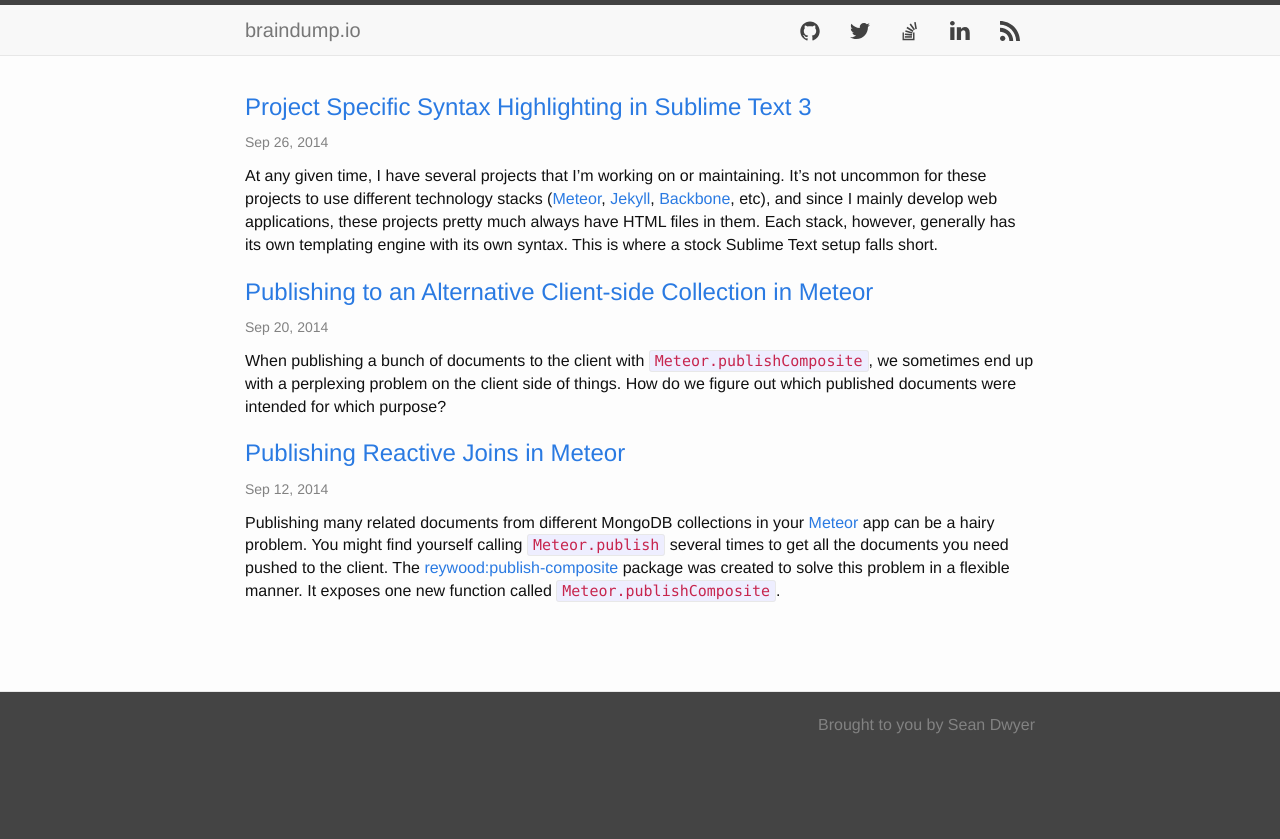
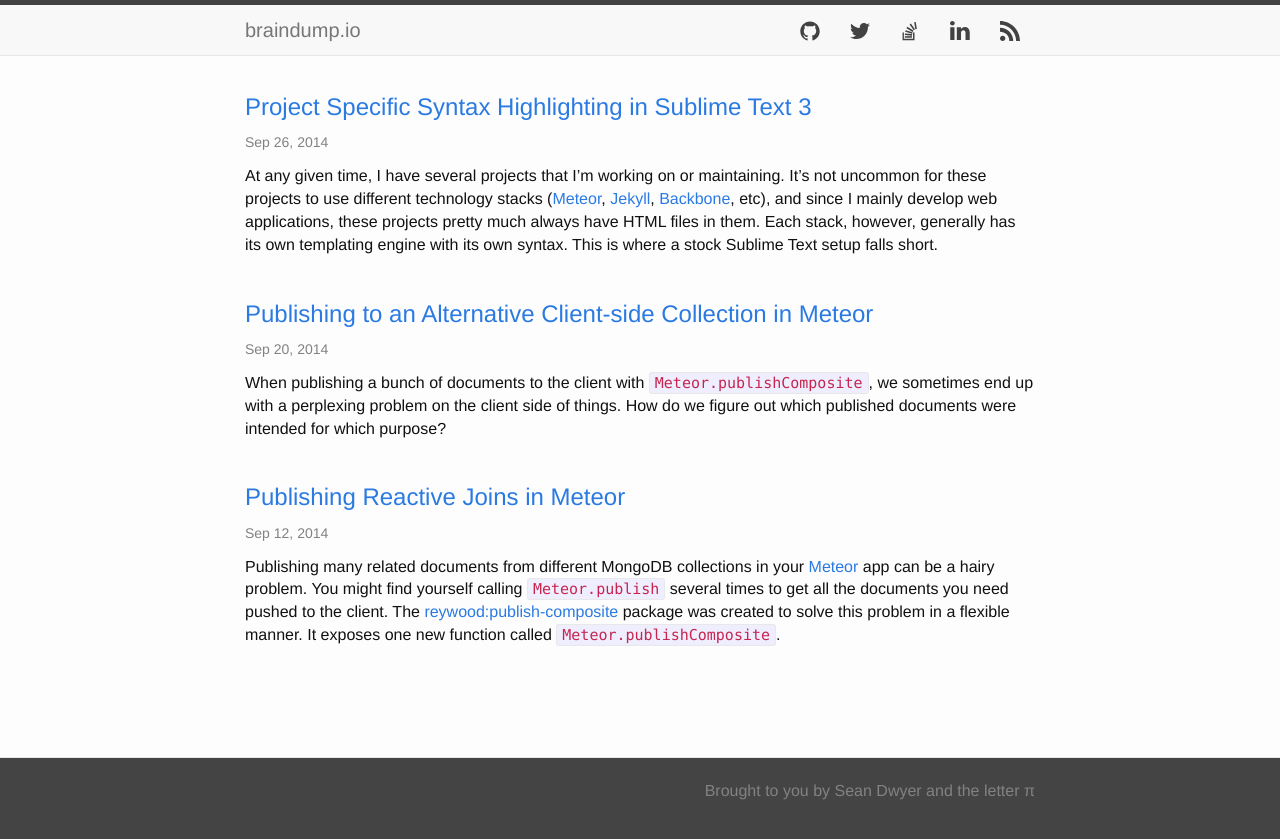
Before and after one commit to reywood/reywood.github.io, a Jekyll site: the page built from index.html, in a window 1280 px wide. Shown: the top 839 px of the page. Built offline with Jekyll 4.4.1, drawn with Linux system fonts in a browser that asks for light colours; nearby versions of some CDN libraries.

Commit message:
Space out posts on home page

```diff
--- a/_includes/footer.html
+++ b/_includes/footer.html
@@ -3,7 +3,7 @@
         <div class="row">
             <div class="col-xs-12 text-right">
                 <p class="text">
-                    Brought to you by Sean Dwyer
+                    Brought to you by Sean Dwyer and the letter &#960;
                 </p>
             </div>
         </div>
--- a/_sass/_post.scss
+++ b/_sass/_post.scss
@@ -7,7 +7,7 @@
     list-style: none;
 
     > li {
-        margin-bottom: $line-height-computed;
+        margin-bottom: $line-height-computed * 2;
     }
 }
 
```
